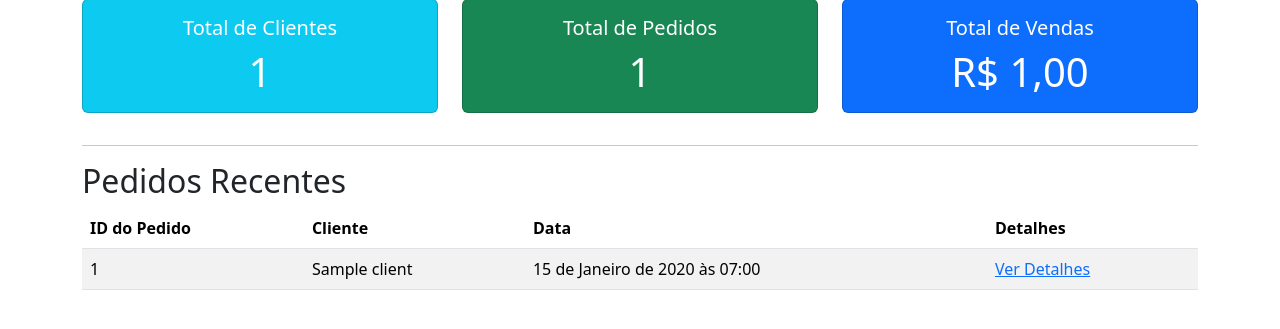
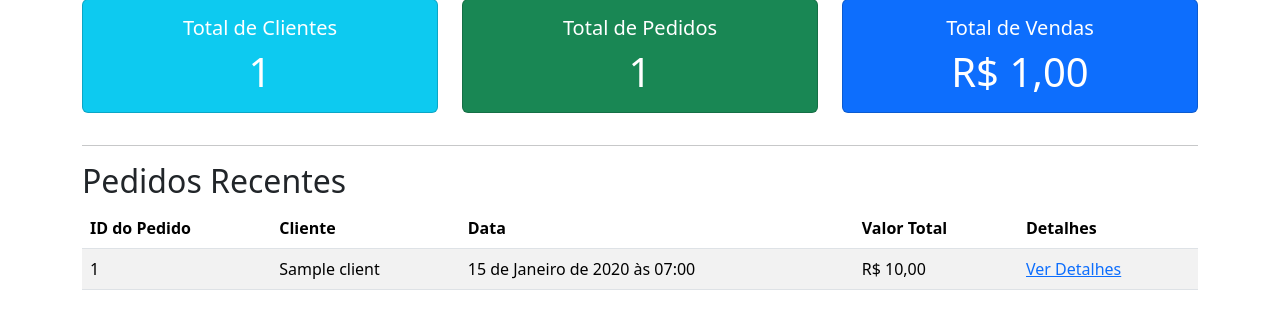
Before and after one commit to Sikynat/WFHUB, a Django app: page /admin-dashboard/ in a window 1280 px wide. Shown: the part 138-467 px from the top of the page. Run offline with Django 5.2, Linux system fonts and the light colour scheme; a user stored in the database is signed in; tables that the repository leaves empty hold one stand-in row (values such as "Sample post").

Commit message:
Soma total de cada pedido

```diff
--- a/templates/dashboard.html
+++ b/templates/dashboard.html
@@ -39,7 +39,7 @@
                     <th>ID do Pedido</th>
                     <th>Cliente</th>
                     <th>Data</th>
-                    <th>Detalhes</th>
+                    <th>Valor Total</th> <th>Detalhes</th>
                 </tr>
             </thead>
             <tbody>
@@ -48,7 +48,7 @@
                         <td>{{ pedido.id }}</td>
                         <td>{{ pedido.cliente.client_name }}</td>
                         <td>{{ pedido.data_criacao }}</td>
-                        <td><a href="{% url 'detalhes_pedido' pedido.id %}">Ver Detalhes</a></td>
+                        <td>R$ {{ pedido.total|floatformat:2 }}</td> <td><a href="{% url 'detalhes_pedido' pedido.id %}">Ver Detalhes</a></td>
                     </tr>
                 {% endfor %}
             </tbody>
@@ -56,4 +56,5 @@
     {% else %}
         <p class="alert alert-info">Nenhum pedido recente encontrado.</p>
     {% endif %}
+
 {% endblock %}
--- a/wefixhub/views.py
+++ b/wefixhub/views.py
@@ -262,13 +262,23 @@ def dashboard_admin(request):
     total_vendas_agregadas = ItemPedido.objects.aggregate(total_vendas=Sum('produto__product_value'))
     valor_total_vendas = total_vendas_agregadas['total_vendas'] if total_vendas_agregadas['total_vendas'] else 0
 
-    pedidos_recentes = Pedido.objects.all().order_by('-data_criacao')[:5]
+    pedidos_recentes_qs = Pedido.objects.all().order_by('-data_criacao')[:5]
+
+    # NOVO: Criando uma lista de dicionários com os totais calculados
+    pedidos_com_total = []
+    for pedido in pedidos_recentes_qs:
+        pedidos_com_total.append({
+            'id': pedido.id,
+            'cliente': pedido.cliente,
+            'data_criacao': pedido.data_criacao,
+            'total': pedido.get_total_geral() # Chamando o método do modelo Pedido
+        })
 
     contexto = {
         'titulo': 'Dashboard Administrativo',
         'total_clientes': total_clientes,
         'total_pedidos': total_pedidos,
         'total_vendas': valor_total_vendas,
-        'pedidos_recentes': pedidos_recentes
+        'pedidos_recentes': pedidos_com_total # NOVO: Passando a lista com os totais
     }
     return render(request, 'dashboard.html', contexto)
```
